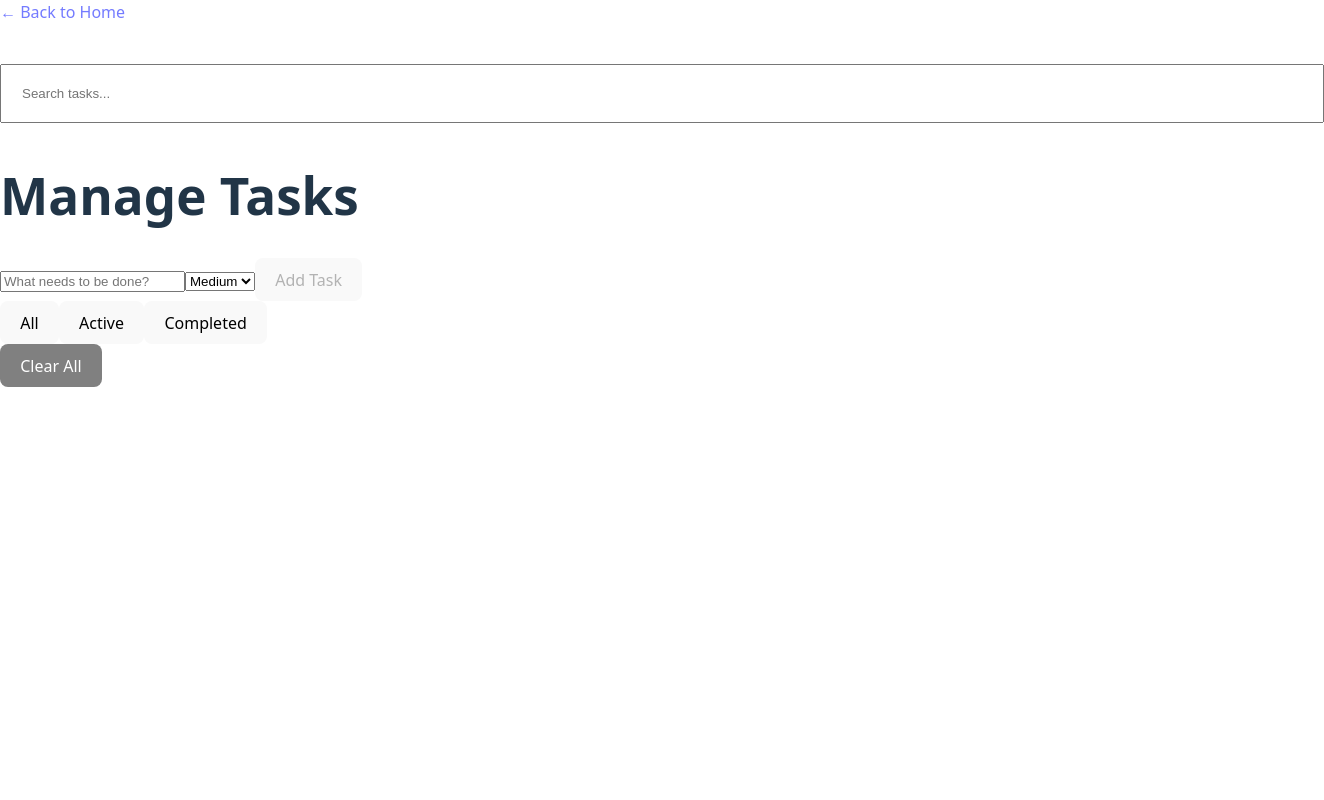
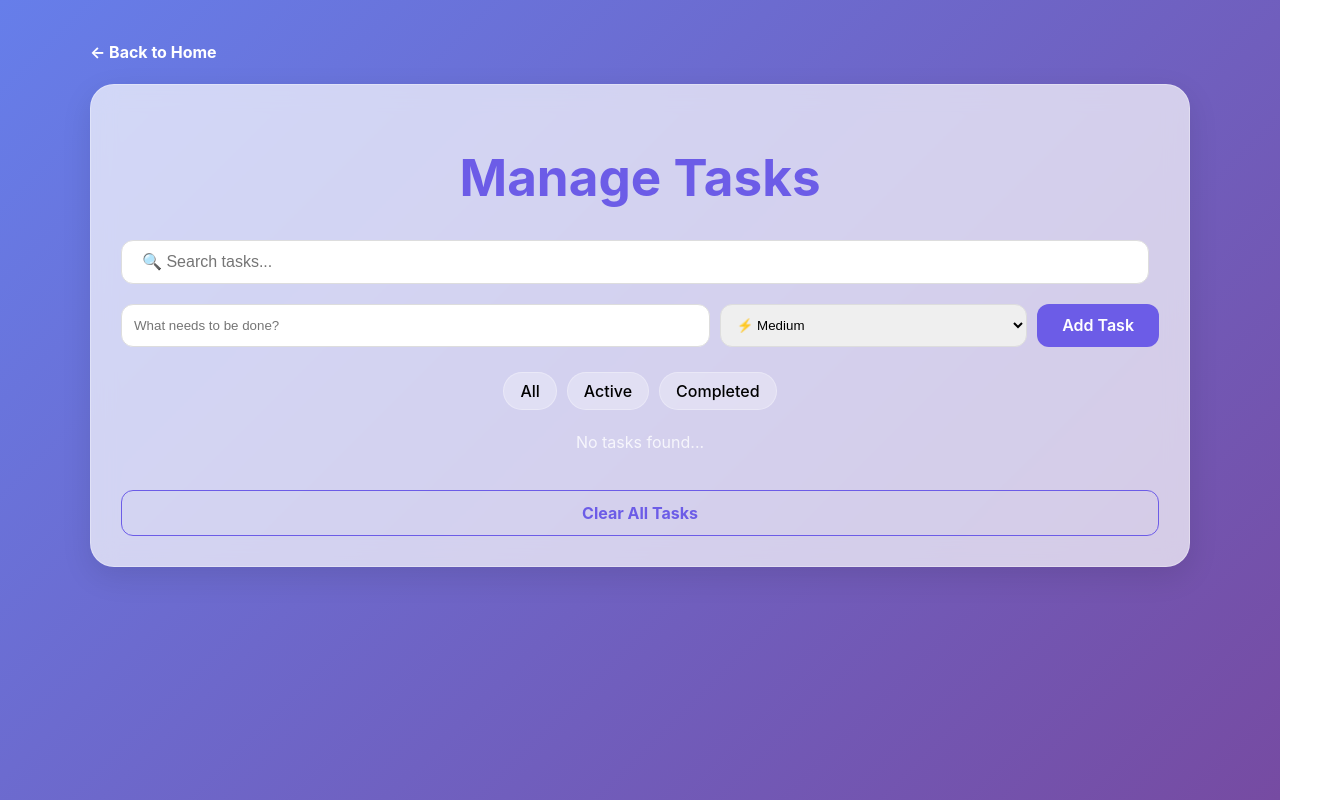
Before and after one commit to zarifull/React-Labs, a React (Vite) app: page /task-manager in a window 1280 px wide. Shown: the whole page, 1324 px wide, since content can reach past the window. Built offline with nearby package versions, Linux system fonts and the light colour scheme.

Commit message:
🎨 feat: added glassmorphism so clean you can see the future through it

```diff
--- a/src/Lesson1.jsx
+++ b/src/Lesson1.jsx
@@ -86,7 +86,7 @@ useEffect(() => {
 
   return (
     <div className="container">
-      <Link to="/" style={{ marginBottom: '20px', display: 'block' }}>
+      <Link to="/" style={{ marginBottom: '20px', display: 'block',color:'White', fontWeight:'bold'}}>
           ← Back to Home
       </Link>
       <div className="search-container">
--- a/src/TaskManager.jsx
+++ b/src/TaskManager.jsx
@@ -68,19 +68,30 @@ const filteredTasks = useMemo(() => {
 }, [tasks, filter, searchTerm]);
 
   const isInputEmpty = input.trim().length > 0;
+
+  const handleKeyPress = (e) => {
+    if(e.key === 'Enter' && isInputEmpty){
+      addTask();
+    }
+  }
   return (
     <div className="container">
-      <Link to="/" style={{ marginBottom: '20px', display: 'block' }}>
+      <Link to="/" style={{color: 'white', fontWeight:'bold'}} >
           ← Back to Home
       </Link>
+
+      <div className="task-container">
+        <h1 style={{ color: '#6c5ce7', textAlign: 'center' }}>Manage Tasks</h1>
+
         <input
           type="text"
-  placeholder="Search tasks..."
+          placeholder="🔍 Search tasks..."
           value={searchTerm}
           onChange={(e) => setSearchTerm(e.target.value)}
-  style={{ marginBottom: '10px', width: '100%', padding: '20px', marginTop: '20px' }}
+          onKeyDown={handleKeyPress}
+          className="search-input"
+          style={{ width: '95%', marginBottom: '20px' }}
         />
-      <h1>Manage Tasks</h1>
 
         <div className="input-group">
           <input
@@ -88,66 +99,67 @@ return (
             value={input}
             placeholder='What needs to be done?'
             onChange={(e) => setInput(e.target.value)}
+            onKeyDown={handleKeyPress}
           />
           <select value={priority} onChange={(e) => setPriority(e.target.value)}>
-          <option value="High">High</option>
-          <option value="Medium">Medium</option>
-          <option value="Low">Low</option>
+            <option value="High">🔥 High</option>
+            <option value="Medium">⚡ Medium</option>
+            <option value="Low">🍃 Low</option>
           </select>
-        <button onClick={addTask}
+          <button
+            onClick={addTask}
             disabled={!isInputEmpty}
-        >Add Task</button>
-      </div>
-      <div className="filter-bar">
-        <button
-            onClick={() => setFilter("all")}
-            style={{ fontWeight: filter === "all" ? "bold" : "normal" }}
+            className="sort-button"
+            style={{ background: isInputEmpty ? '#6c5ce7' : '#6c5ce7' }}
           >
-            All
-        </button>
-        <button
-            onClick={() => setFilter("active")}
-            style={{ fontWeight: filter === "active" ? "bold" : "normal" }}
-        >
-            Active
-        </button>
-        <button
-            onClick={() => setFilter("completed")}
-            style={{ fontWeight: filter === "completed" ? "bold" : "normal" }}
-        >
-            Completed
+            Add Task
           </button>
         </div>
+
+        <div className="filter-bar">
+          {['all', 'active', 'completed'].map((f) => (
+            <button
+                key={f}
+                onClick={() => setFilter(f)}
+                className={`filter-btn ${filter === f ? 'active' : ''}`}
+            >
+                {f.charAt(0).toUpperCase() + f.slice(1)}
+            </button>
+          ))}
+        </div>
+
         <div className="task-list">
-        {filteredTasks.map((task) => (
-          /* FIX: All attributes must be INSIDE the opening <div> tag */
+          {filteredTasks.length > 0 ? (
+            filteredTasks.map((task) => (
               <div
                 key={task.id}
                 className="task-card"
                 style={{
+                  background: '#f8f9fa',
                   borderLeft: `10px solid ${
-                task.priority === 'High' ? '#ff7675' :
-                task.priority === 'Medium' ? '#fdcb6e' : '#55efc4'
+                    task.priority === 'High' ? '#e03131' :
+                    task.priority === 'Medium' ? '#fab005' : '#087f5b'
                   }`,
                   padding: '15px',
                   margin: '10px 0',
-              background: '#fff',
                   display: 'flex',
                   justifyContent: 'space-between',
                   alignItems: 'center',
-              borderRadius: '8px',
-              boxShadow: '0 2px 5px rgba(0,0,0,0.1)'
+                  borderRadius: '12px'
                 }}
               >
                 <div>
                   <h3 style={{
+                        margin: 0,
                         textDecoration: task.isCompleted ? 'line-through' : 'none',
-                    opacity: task.isCompleted ? 0.5 : 1,
+                        color: task.isCompleted ? '#aaa' : '#2d3436',
                         cursor: 'pointer'
                     }}
                     onClick={() => toggleCompleted(task.id)}
-              >{task.text}</h3>
-              <small>Priority: {task.priority}</small>
+                  >
+                    {task.text}
+                  </h3>
+                  <small style={{ color: '#636e72' }}>Priority: {task.priority}</small>
                 </div>
                 <button
                   onClick={() => deleteTask(task.id)}
@@ -156,11 +168,16 @@ return (
                   🗑️
                 </button>
               </div>
-        ))}
+            ))
+          ) : (
+            <p style={{ textAlign: 'center', color: 'white', opacity: 0.8 }}>No tasks found...</p>
+          )}
         </div>
-      <button onClick={clearAll} style={{ backgroundColor: 'gray', color: 'white' }}>
-        Clear All
+
+        <button onClick={clearAll} className="clear-btn">
+          Clear All Tasks
         </button>
+      </div>
     </div>
   );
 }
--- a/src/styles.css
+++ b/src/styles.css
@@ -1,56 +1,233 @@
+:root {
+  --primary-gradient: linear-gradient(135deg, #667eea 0%, #764ba2 100%);
+  --glass-bg: rgba(255, 255, 255, 0.7);
+  --glass-border: rgba(255, 255, 255, 0.3);
+  --text-main: #2d3436;
+}
+
+body {
+  margin: 0;
+  font-family: 'Inter', system-ui, sans-serif;
+  background: var(--primary-gradient);
+  background-attachment: fixed;
+  min-height: 100vh;
+  color: var(--text-main);
+}
+
+.container {
+  max-width: 1100px;
+  margin: 0 auto;
+  padding: 40px 20px;
+}
+
+.back-link {
+  color: white;
+  text-decoration: none;
+  font-weight: 600;
+  display: inline-block;
+  margin-bottom: 20px;
+  transition: transform 0.2s;
+}
+.back-link:hover { transform: translateX(-5px); }
 
 .search-container {
   display: flex;
   gap: 15px;
-    margin-bottom: 40px;
-    background: white;
+  background: var(--glass-bg);
+  backdrop-filter: blur(10px);
   padding: 20px;
-    border-radius: 12px;
-    box-shadow: 0 4px 6px rgba(0,0,0,0.05);
+  border-radius: 20px;
+  border: 1px solid var(--glass-border);
+  box-shadow: 0 8px 32px rgba(0, 0, 0, 0.1);
+  margin-bottom: 30px;
 }
 
 .search-input {
   flex: 1;
   padding: 12px 20px;
-    border: 2px solid #eee;
-    border-radius: 8px;
-    font-size: 16px;
-    transition: border-color 0.3s;
+  border-radius: 12px;
+  border: 1px solid #ddd;
+  outline: none;
+  font-size: 1rem;
 }
 
-  .search-input:focus {
-    border-color: var(--primary);
-    outline: none;
+.sort-button {
+  background: #6c5ce7;
+  color: white;
+  border: none;
+  padding: 10px 25px;
+  border-radius: 12px;
+  cursor: pointer;
+  font-weight: 600;
+  transition: 0.3s;
 }
 
 .user-grid {
   display: grid;
-    grid-template-columns: repeat(auto-fill, minmax(280px, 1fr));
+  grid-template-columns: repeat(auto-fill, minmax(300px, 1fr));
   gap: 25px;
 }
 
 .card {
-    background: var(--card-bg);
-    padding: 24px;
-    border-radius: 16px;
-    box-shadow: 0 10px 15px -3px rgba(0,0,0,0.1);
-    transition: transform 0.2s, box-shadow 0.2s;
-    border: 1px solid #f1f1f1;
+  background: var(--glass-bg);
+  backdrop-filter: blur(15px);
+  padding: 25px;
+  border-radius: 24px;
+  border: 1px solid var(--glass-border);
+  box-shadow: 0 4px 15px rgba(0, 0, 0, 0.05);
+  transition: transform 0.3s ease, box-shadow 0.3s ease;
 }
 
 .card:hover {
-    transform: translateY(-5px);
-    box-shadow: 0 20px 25px -5px rgba(0,0,0,0.1);
+  transform: translateY(-10px);
+  box-shadow: 0 12px 40px rgba(0, 0, 0, 0.15);
 }
 
 .delete-button {
-    background: #ff7675;
+  width: 100%;
+  margin-top: 15px;
+  background: #6c5ce7;
   color: white;
   border: none;
+  padding: 10px;
+  border-radius: 10px;
+  cursor: pointer;
+}
+
+.reset-button {
+  display: block;
+  margin: 40px auto;
+  background: rgba(255, 255, 255, 0.2);
+  color: white;
+  border: 1px solid white;
+  padding: 12px 30px;
+  border-radius: 50px;
+  cursor: pointer;
+}
+
+/* Weather style  */
+.weather-container {
+  background: var(--glass-bg);
+  backdrop-filter: blur(12px);
+  border: 1px solid var(--glass-border);
+  border-radius: 30px;
+  padding: 40px;
+  max-width: 400px;
+  margin: 0 auto;
+  box-shadow: 0 15px 35px rgba(0, 0, 0, 0.2);
+  color: var(--text-main);
+  transition: all 0.4s ease;
+}
+
+.weather-input {
+  background: rgba(255, 255, 255, 0.5);
+  border: 1px solid #ddd;
+  padding: 12px 15px;
+  border-radius: 12px;
+  width: 70%;
+  margin-bottom: 10px;
+  outline: none;
+}
+
+.weather-button {
+  background:#6c5ce7;
+  color: white;
+  border: none;
+  padding: 12px 20px;
+  border-radius: 12px;
+  font-weight: bold;
+  cursor: pointer;
+  margin: 2em 0 0 0.5em ;
+  transition: transform 0.2s;
+}
+
+.weather-button:hover {
+  transform: scale(1.05);
+  background: #8f84e5;
+}
+
+.weather-display h1 {
+  font-size: 4rem;
+  margin: 10px 0;
+  background: linear-gradient(to bottom, #2d3436, #636e72);
+  -webkit-background-clip: text;
+  -webkit-text-fill-color: transparent;
+}
+
+
+   /* Task Manager */
+
+.task-container {
+  background: var(--glass-bg);
+  backdrop-filter: blur(12px);
+  border: 1px solid var(--glass-border);
+  border-radius: 24px;
+  padding: 30px;
+  box-shadow: 0 10px 30px rgba(0, 0, 0, 0.1);
+  margin-top: 20px;
+}
+
+.input-group {
+  display: flex;
+  gap: 10px;
+  margin-bottom: 25px;
+}
+
+.input-group input, .input-group select {
+  padding: 12px;
+  border-radius: 12px;
+  border: 1px solid #ddd;
+  outline: none;
+}
+
+.input-group input { flex: 2; }
+.input-group select { flex: 1; }
+
+.filter-bar {
+  display: flex;
+  justify-content: center;
+  gap: 10px;
+  margin-bottom: 20px;
+}
+
+.filter-btn {
+  background: rgba(255, 255, 255, 0.3);
+  border: 1px solid var(--glass-border);
   padding: 8px 16px;
-    border-radius: 6px;
+  border-radius: 20px;
   cursor: pointer;
-    margin-top: 15px;
+  transition: 0.3s;
+}
+
+.filter-btn.active {
+  background: #6c5ce7;
+  color: white;
+}
+
+.task-card {
+  transition: transform 0.2s ease;
+  /* background: var(--glass-bg); */
+  backdrop-filter: blur(12px);
+}
+
+.task-card:hover {
+  transform: scale(1.02);
+}
+
+.clear-btn {
   width: 100%;
-    font-weight: 600;
+  padding: 12px;
+  margin-top: 20px;
+  background: transparent;
+  border: 1px solid #6c5ce7;
+  color:  #6c5ce7;
+  border-radius: 12px;
+  cursor: pointer;
+  font-weight: bold;
 }
+
+.clear-btn:hover {
+  background: white;
+  color: #6c5ce7;
+  font-weight: bold;
+}
```
Also changed, not shown: src/Weather.jsx (+33 -20 lines). Lines whose indentation alone changed are shown as unchanged.
